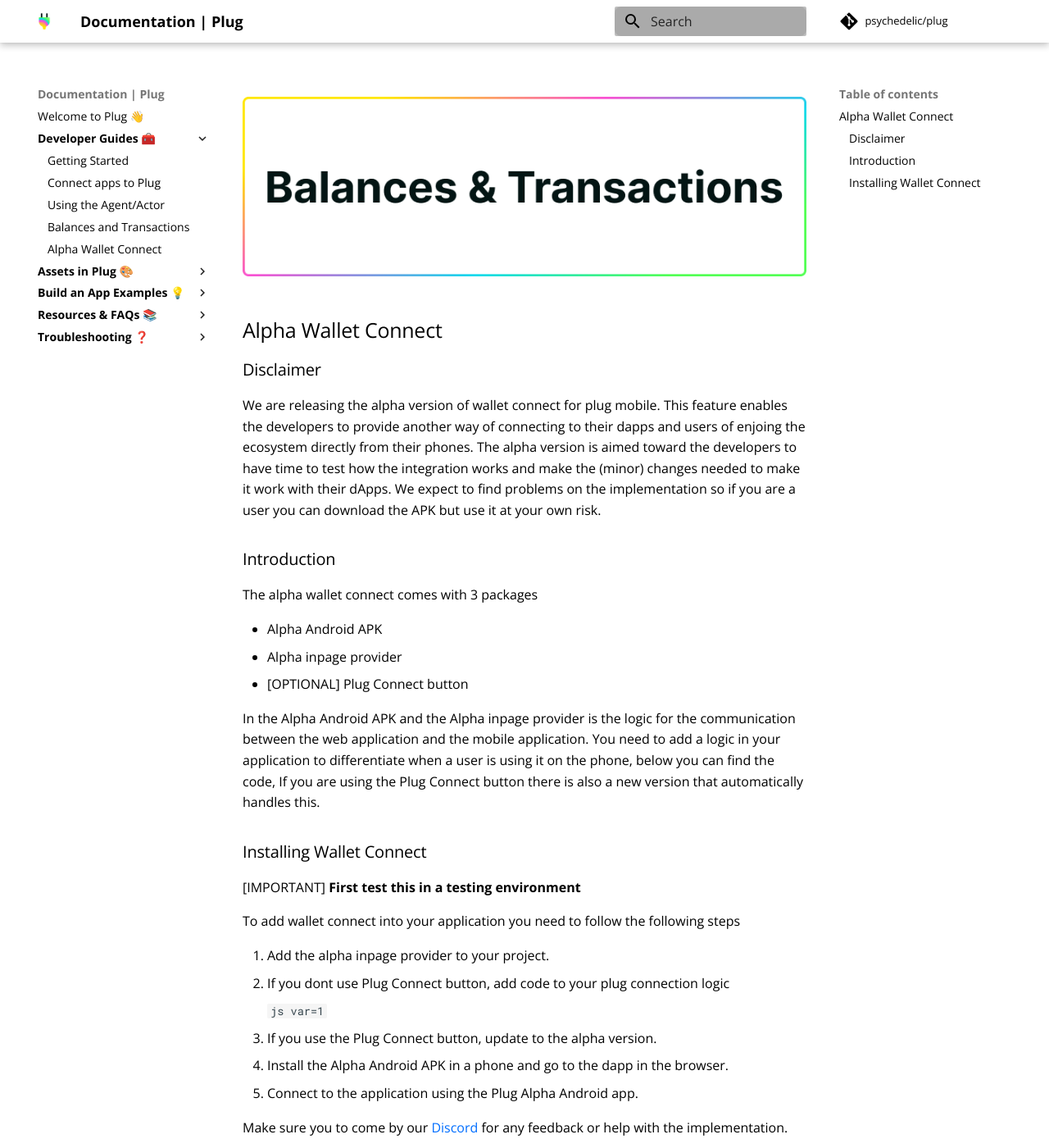
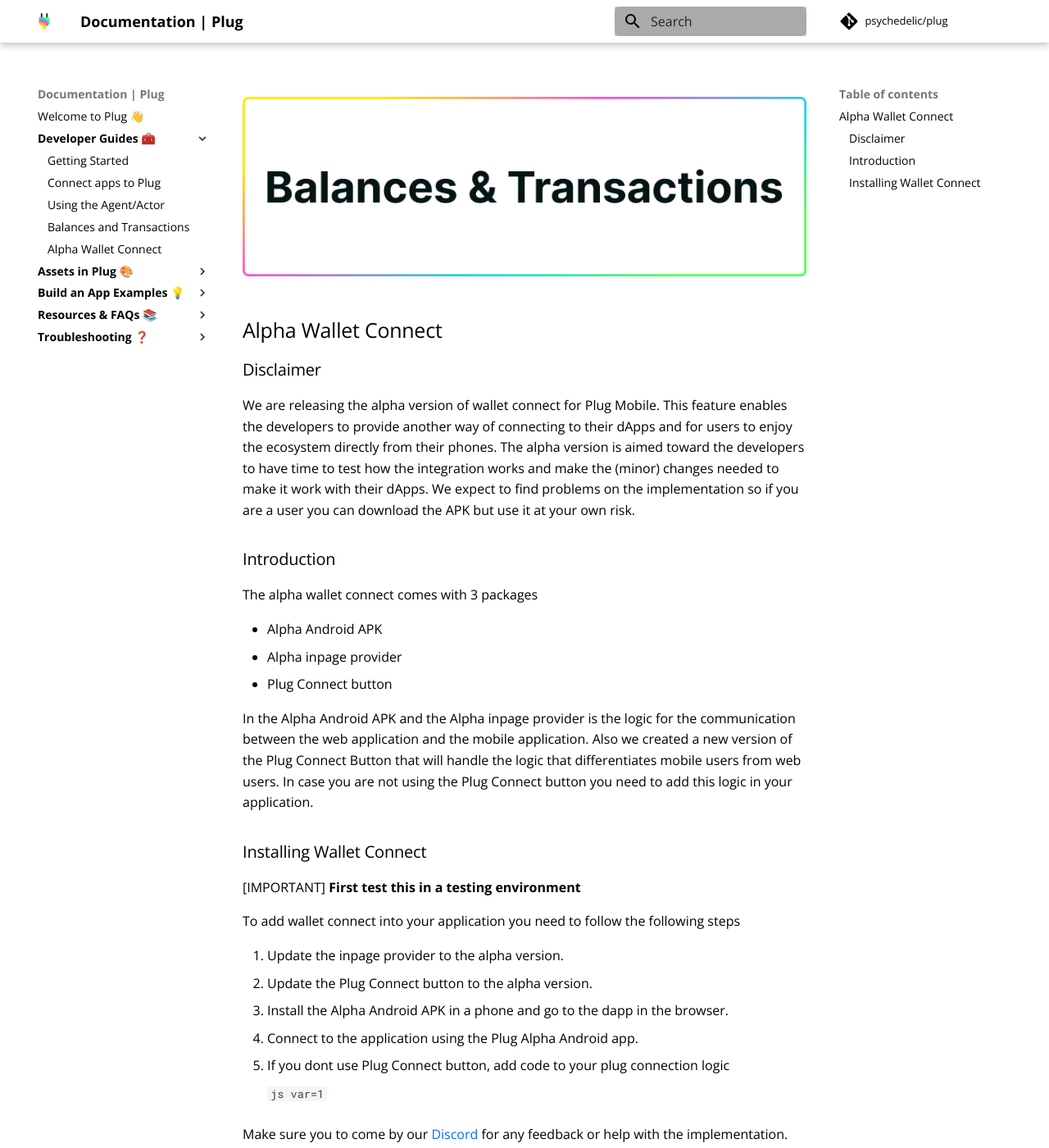
Before and after one commit to Psychedelic/plug-docs, an MkDocs documentation site: the page built from docs/getting-started/alpha-wallet-connect.md, in a window 1280 px wide and 1400 px high. Shown: the whole window at 82% size. Built offline with MkDocs 1.6.1 and Material for MkDocs 9.7.7, drawn with Linux system fonts in a browser that asks for light colours; comment, search, counter and statistics services are not loaded.

Commit message:
Update narrative

````diff
--- a/docs/getting-started/alpha-wallet-connect.md
+++ b/docs/getting-started/alpha-wallet-connect.md
@@ -8,7 +8,8 @@
 
 ### Disclaimer
 
-We are releasing the alpha version of wallet connect for plug mobile. This feature enables the developers to provide another way of connecting to their dapps and users of enjoing the ecosystem directly from their phones. The alpha version is aimed toward the developers to have time to test how the integration works and make the (minor) changes needed to make it work with their dApps. We expect to find problems on the implementation so if you are a user you can download the APK but use it at your own risk.
+We are releasing the alpha version of wallet connect for Plug Mobile. This feature enables the developers to provide another way of connecting to their dApps and for users to enjoy the ecosystem directly from their phones. The alpha version is aimed toward the developers to have time to test how the integration works and make the (minor) changes needed to make it work with their dApps.
+We expect to find problems on the implementation so if you are a user you can download the APK but use it at your own risk.
 
 ### Introduction
 
@@ -16,9 +17,9 @@
 
 - Alpha Android APK
 - Alpha inpage provider
-- [OPTIONAL] Plug Connect button
+- Plug Connect button
 
-In the Alpha Android APK and the Alpha inpage provider is the logic for the communication between the web application and the mobile application. You need to add a logic in your application to differentiate when a user is using it on the phone, below you can find the code, If you are using the Plug Connect button there is also a new version that automatically handles this.
+In the Alpha Android APK and the Alpha inpage provider is the logic for the communication between the web application and the mobile application. Also we created a new version of the Plug Connect Button that will handle the logic that differentiates mobile users from web users. In case you are not using the Plug Connect button you need to add this logic in your application.
 
 ### Installing Wallet Connect
 
@@ -26,15 +27,14 @@
 
 To add wallet connect into your application you need to follow the following steps
 
-1. Add the alpha inpage provider to your project.
-2. If you dont use Plug Connect button, add code to your plug connection logic
+1. Update the inpage provider to the alpha version.
+3. Update the Plug Connect button to the alpha version.
+4. Install the Alpha Android APK in a phone and go to the dapp in the browser.
+5. Connect to the application using the Plug Alpha Android app.
+6. If you dont use Plug Connect button, add code to your plug connection logic
 
     ```js
         var=1
     ```
 
-3. If you use the Plug Connect button, update to the alpha version.
-4. Install the Alpha Android APK in a phone and go to the dapp in the browser.
-5. Connect to the application using the Plug Alpha Android app.
-
 Make sure you to come by our [Discord](https://discord.gg/yVEcEzmrgm) for any feedback or help with the implementation.
````
